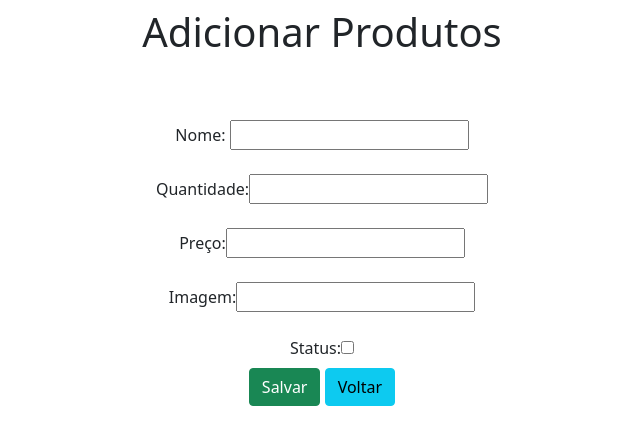
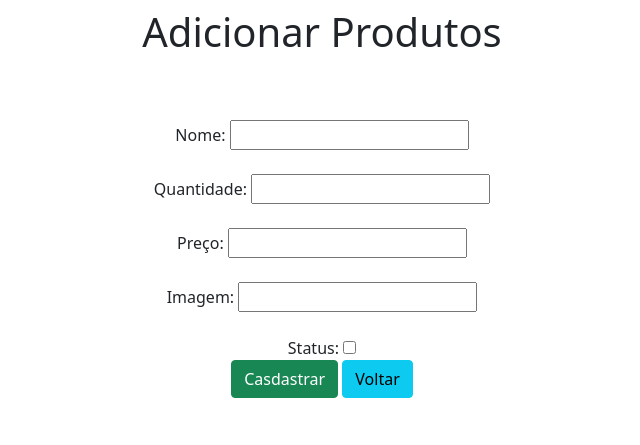
Before and after one commit to Marcos-antt/CRUD-DJANGO, a Django app: page /adicionar/ in a window 1280 px wide. Shown: the top 445 px of the page, without its empty margins (318-958 px from the left). Run offline with Django 4.2, Linux system fonts and the light colour scheme; parts of the project's set-up code (start-up, migrations or seed data) failed here and were passed over.

Commit message:
Melhorando CSS

```diff
--- a/produto/templates/adicionar.html
+++ b/produto/templates/adicionar.html
@@ -5,7 +5,7 @@
   <meta charset="UTF-8">
   <meta http-equiv="X-UA-Compatible" content="IE=edge">
   <meta name="viewport" content="width=device-width, initial-scale=1.0">
-  <title>Document</title>
+  <title>Cadastro de Produtos</title>
   <link rel="stylesheet" href="https://cdn.jsdelivr.net/npm/bootstrap@5.1.3/dist/css/bootstrap.min.css"
     integrity="sha384-1BmE4kWBq78iYhFldvKuhfTAU6auU8tT94WrHftjDbrCEXSU1oBoqyl2QvZ6jIW3" crossorigin="anonymous">
 </head>
@@ -15,23 +15,19 @@
     <h1> Adicionar Produtos </h1>
   </div>
 
-  <div class="col-8 m-auto pt-4 pb-4 pb-2 text-center">
-    <form name="form" id="form" action="/create/" method="post">
-      {% csrf_token %}
-      <!--{{form.as_p}}-->
-      <div class="form-group mt-4">Nome: {{form.nome}}</div>
-      <div class="form-group mt-4">Quantidade:{{form.quantidade}}</div>
-      <div class="form-group mt-4">Preço:{{form.preco}}</div>
-      <div class="form-group mt-4">Imagem:{{form.imagem}}</div>
-      <div class="form-group mt-4">Status:{{form.Status}}</div>
-    <div class="col-8 m-auto pt-2 pb-2 text-center">
-      <input type="submit" class="btn btn-success" value="Salvar"></input>
+  <div class="col-8 m-auto pt-4 pb-2 text-center">
+      <form name="form" id="form" action="/create/" method="post">
+          {% csrf_token %}
+          <!--{{form.as_p}}-->
+          <div class="form-group mt-4">Nome: {{form.nome}}</div>
+          <div class="form-group mt-4">Quantidade: {{form.quantidade}}</div>
+          <div class="form-group mt-4">Preço: {{form.preco}}</div>
+          <div class="form-group mt-4">Imagem: {{form.imagem}}</div>
+          <div class="form-group mt-4">Status: {{form.Status}}</div>
+          <input type="submit" class="btn btn-success" value="Casdastrar"></input>
       <a href="/" class="btn btn-info">Voltar</a>
-    </div>
     </form>
   </div>
-
-
 </body>
 
 </html>
```
Also changed, not shown: produto/templates/index.html (+10 -9 lines), db.sqlite3.
